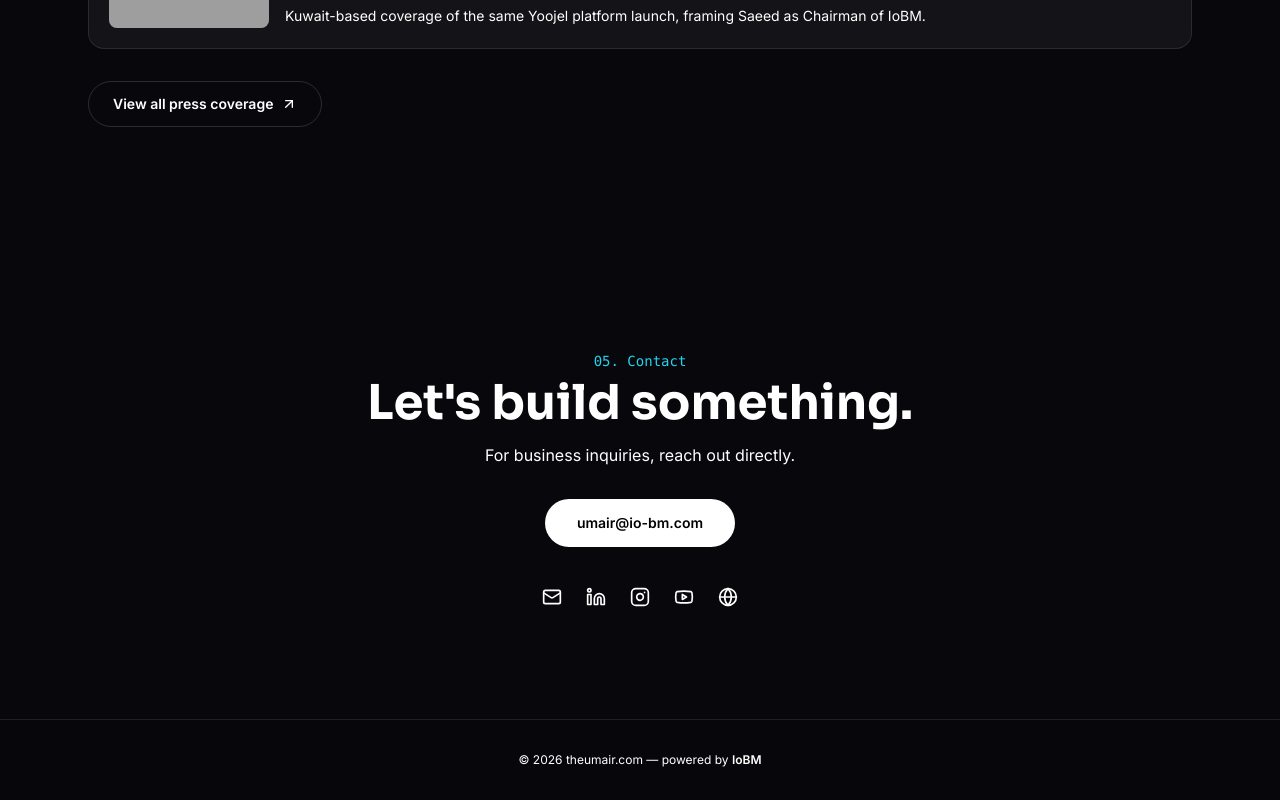
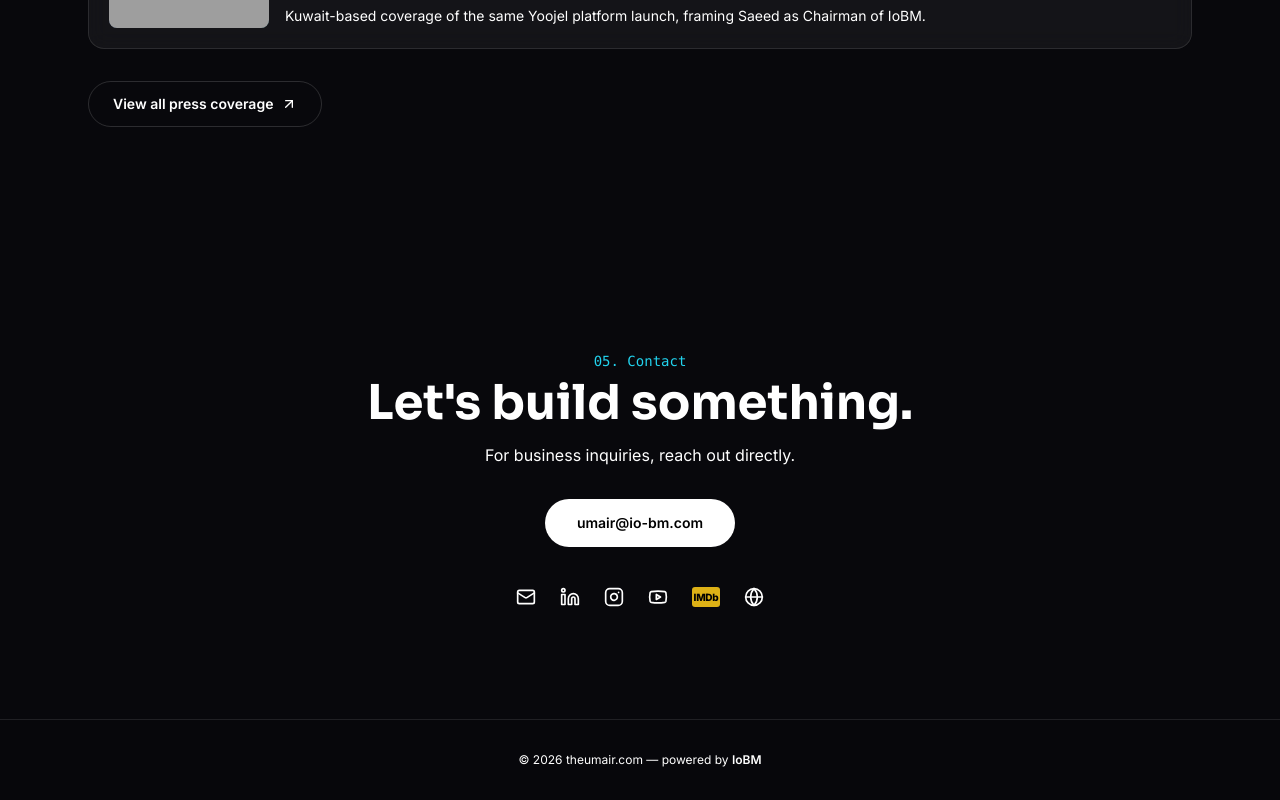
Before and after one commit to musiobm/theumair.com, a Next.js app: page / in a window 1280 px wide. Shown: the part 2947-3747 px from the top of the page. Built offline with nearby package versions, Linux system fonts and the light colour scheme; grey boxes are pictures that could not be loaded.

Commit message:
Add IMDb badge link to the contact social row

```diff
--- a/app/page.tsx
+++ b/app/page.tsx
@@ -13,6 +13,7 @@ const LINKEDIN_URL = "https://www.linkedin.com/in/muhammad-umair-saeed-8896641b/
 const IOBM_URL = "https://www.io-bm.com";
 const INSTAGRAM_URL = "https://www.instagram.com/muhammedumairsaeed";
 const YOUTUBE_URL = "https://youtube.com/@muhammedumairsaeed?si=s00_5fSGoobgQxgz";
+const IMDB_URL = "https://www.imdb.com/name/nm16554433/";
 const EMAIL = "umair@io-bm.com";
 
 const PROJECTS = [
@@ -296,6 +297,15 @@ export default function Home() {
           <a href={LINKEDIN_URL} target="_blank" rel="noopener noreferrer" aria-label="LinkedIn" className="transition hover:text-white"><Linkedin size={20} /></a>
           <a href={INSTAGRAM_URL} target="_blank" rel="noopener noreferrer" aria-label="Instagram" className="transition hover:text-white"><Instagram size={20} /></a>
           <a href={YOUTUBE_URL} target="_blank" rel="noopener noreferrer" aria-label="YouTube" className="transition hover:text-white"><Youtube size={20} /></a>
+          <a
+            href={IMDB_URL}
+            target="_blank"
+            rel="noopener noreferrer"
+            aria-label="IMDb"
+            className="flex h-5 w-7 items-center justify-center rounded-[3px] bg-[#F5C518] text-[10px] font-extrabold leading-none tracking-tight text-black opacity-90 transition hover:opacity-100"
+          >
+            IMDb
+          </a>
           <a href={IOBM_URL} target="_blank" rel="noopener noreferrer" aria-label="IoBM website" className="transition hover:text-white"><Globe size={20} /></a>
         </div>
       </section>
```
